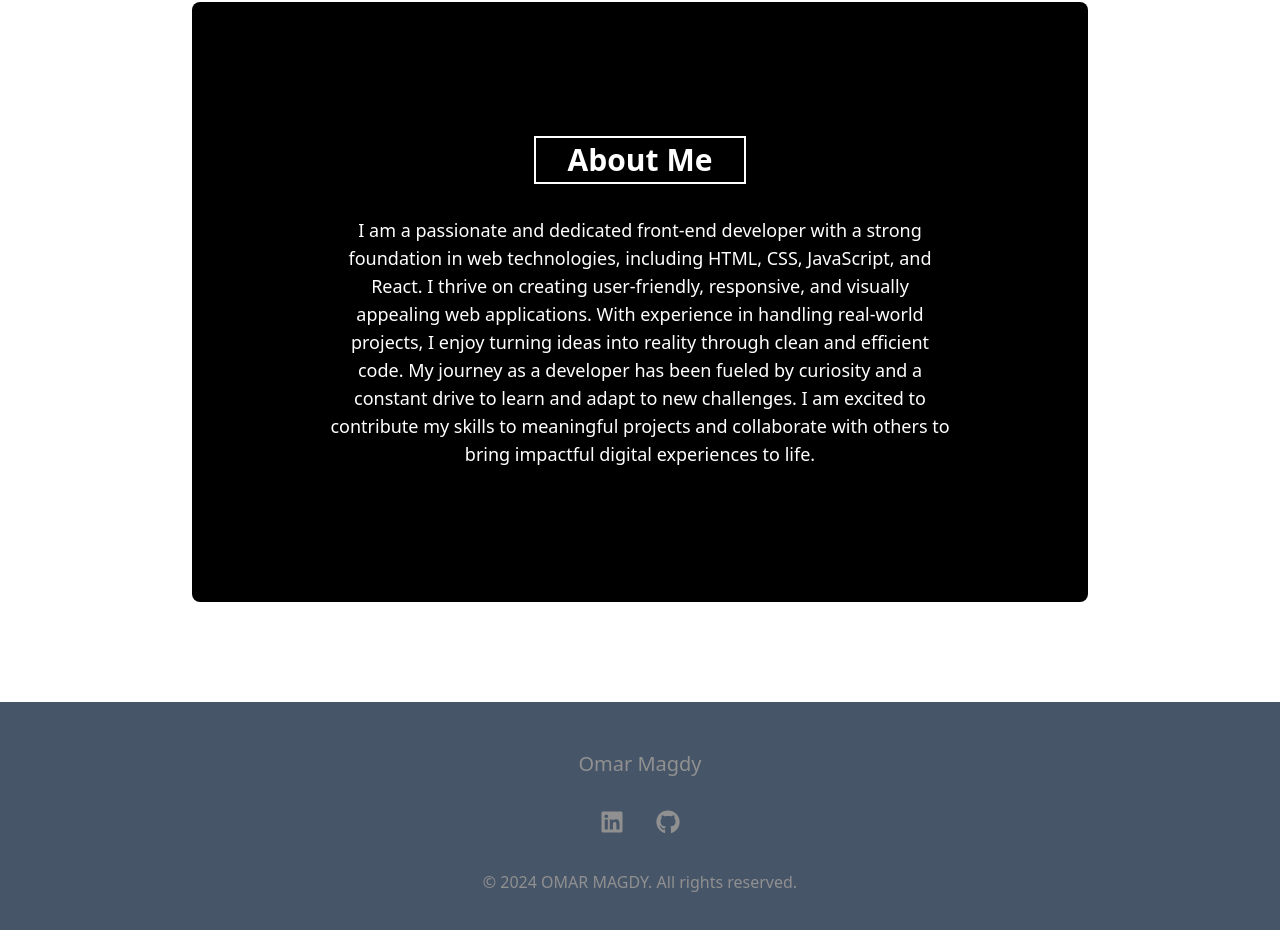
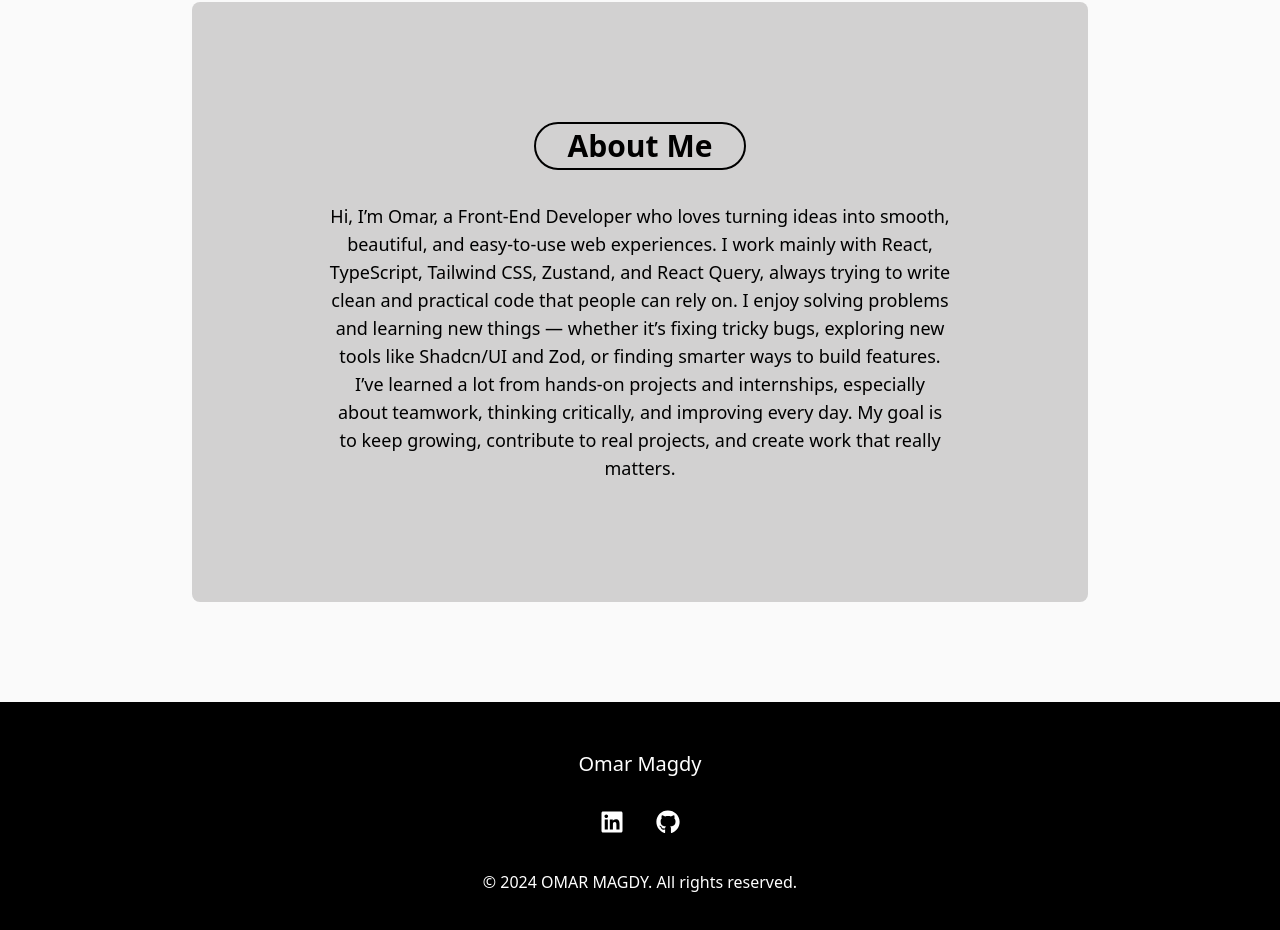
Before and after one commit to OmarMegzz/Portfolio-, a React (Vite) app: page /about in a window 1280 px wide. Shown: the part 178-1108 px from the top of the page. Built offline with nearby package versions, Linux system fonts and the light colour scheme.

Commit message:
add About section with Card and Header components; create aboutData for content

```diff
--- a/src/Features/About/About.jsx
+++ b/src/Features/About/About.jsx
@@ -1,31 +1,17 @@
 import React from "react";
+import Card from "../../components/Card";
+import Header from "../../components/Header";
+import { aboutData } from "../data";
 
 export default function About() {
   return (
-    <div className="flex flex-col h-screen items-center justify-center gap-10 px-4 sm:px-8">
-      {/* Container for the About section */}
-      <div className="w-full max-w-4xl h-auto sm:h-3/4 rounded-lg bg-black text-white flex flex-col items-center justify-center gap-8 p-6 sm:p-8">
-        {/* Heading */}
-        <h1 className="text-2xl sm:text-3xl border-2 px-6 sm:px-8 py-1 font-semibold">
-          About Me
-        </h1>
+    <Card>
+      <Header>{aboutData.Header}</Header>
 
-        {/* Content */}
-        <div className="flex flex-col text-base sm:text-lg text-center items-center justify-center w-full sm:w-3/4">
-          <p>
-            I am a passionate and dedicated front-end developer with a strong
-            foundation in web technologies, including HTML, CSS, JavaScript, and
-            React. I thrive on creating user-friendly, responsive, and visually
-            appealing web applications. With experience in handling real-world
-            projects, I enjoy turning ideas into reality through clean and
-            efficient code. My journey as a developer has been fueled by
-            curiosity and a constant drive to learn and adapt to new challenges.
-            I am excited to contribute my skills to meaningful projects and
-            collaborate with others to bring impactful digital experiences to
-            life.
-          </p>
-        </div>
+      {/* Content */}
+      <div className="flex flex-col text-base sm:text-lg text-center items-center justify-center w-full sm:w-3/4">
+        <p>{aboutData.description}</p>
       </div>
-    </div>
+    </Card>
   );
 }
--- a/src/Features/Footer/Footer.jsx
+++ b/src/Features/Footer/Footer.jsx
@@ -7,9 +7,9 @@ import { Link } from "react-router-dom";
 export default function Footer() {
   const currentYear = new Date().getFullYear();
   return (
-    <div className="h-full p-8 bg-slate-600 flex flex-col items-center justify-center gap-8 md:p-12">
+    <div className="h-full p-8 bg-black flex flex-col items-center justify-center gap-8 md:p-12">
       <div>
-        <h2 className="text-gray text-xl font-medium text-center">
+        <h2 className="text-white text-xl font-medium text-center">
           Omar Magdy
         </h2>
       </div>
@@ -18,13 +18,13 @@ export default function Footer() {
           to={"http://linkedin.com/in/omar-magdy-4866a1223"}
           target={"_blank"}
         >
-          <FontAwesomeIcon icon={faLinkedin} className="text-gray w-6 h-6" />
+          <FontAwesomeIcon icon={faLinkedin} className="text-white w-6 h-6" />
         </Link>
         <Link to={"https://github.com/OmarMegzz"} target={"_blank"}>
-          <FontAwesomeIcon icon={faGithub} className="text-gray w-6 h-6" />
+          <FontAwesomeIcon icon={faGithub} className="text-white w-6 h-6" />
         </Link>
       </div>
-      <p className="text-gray font-light text-center text-sm md:text-base">
+      <p className="text-white font-light text-center text-sm md:text-base">
         &copy; {currentYear} OMAR MAGDY. All rights reserved.
       </p>
     </div>
--- a/src/Features/data.js
+++ b/src/Features/data.js
@@ -4,3 +4,12 @@ export const homeData = {
   name: "Omar Magdy",
   title: "Front-end Developer",
 };
+
+export const aboutData = {
+  Header: "About Me",
+  description: `Hi, I’m Omar, a Front-End Developer who loves turning ideas into smooth, beautiful, and easy-to-use web experiences. I work mainly with React, TypeScript, Tailwind CSS, Zustand, and React Query, always trying to write clean and practical code that people can rely on.
+
+I enjoy solving problems and learning new things — whether it’s fixing tricky bugs, exploring new tools like Shadcn/UI and Zod, or finding smarter ways to build features.
+
+I’ve learned a lot from hands-on projects and internships, especially about teamwork, thinking critically, and improving every day. My goal is to keep growing, contribute to real projects, and create work that really matters.`,
+};
--- /dev/null
+++ b/src/components/Card.jsx
@@ -0,0 +1,11 @@
+import React from "react";
+
+export default function Card({ children }) {
+  return (
+    <div className="flex bg-[#FAFAFA] flex-col h-screen items-center justify-center gap-10 px-4 sm:px-8">
+      <div className="w-full max-w-4xl h-auto sm:h-3/4 rounded-lg bg-[#d2d1d1] text-black flex flex-col items-center justify-center gap-8 p-6 sm:p-8">
+        {children}
+      </div>
+    </div>
+  );
+}
--- /dev/null
+++ b/src/components/Header.jsx
@@ -0,0 +1,11 @@
+import React from "react";
+
+function Header({ children }) {
+  return (
+    <h1 className="text-2xl sm:text-3xl border-2 rounded-full px-6 sm:px-8 py-1 font-semibold">
+      {children}
+    </h1>
+  );
+}
+
+export default Header;
```
